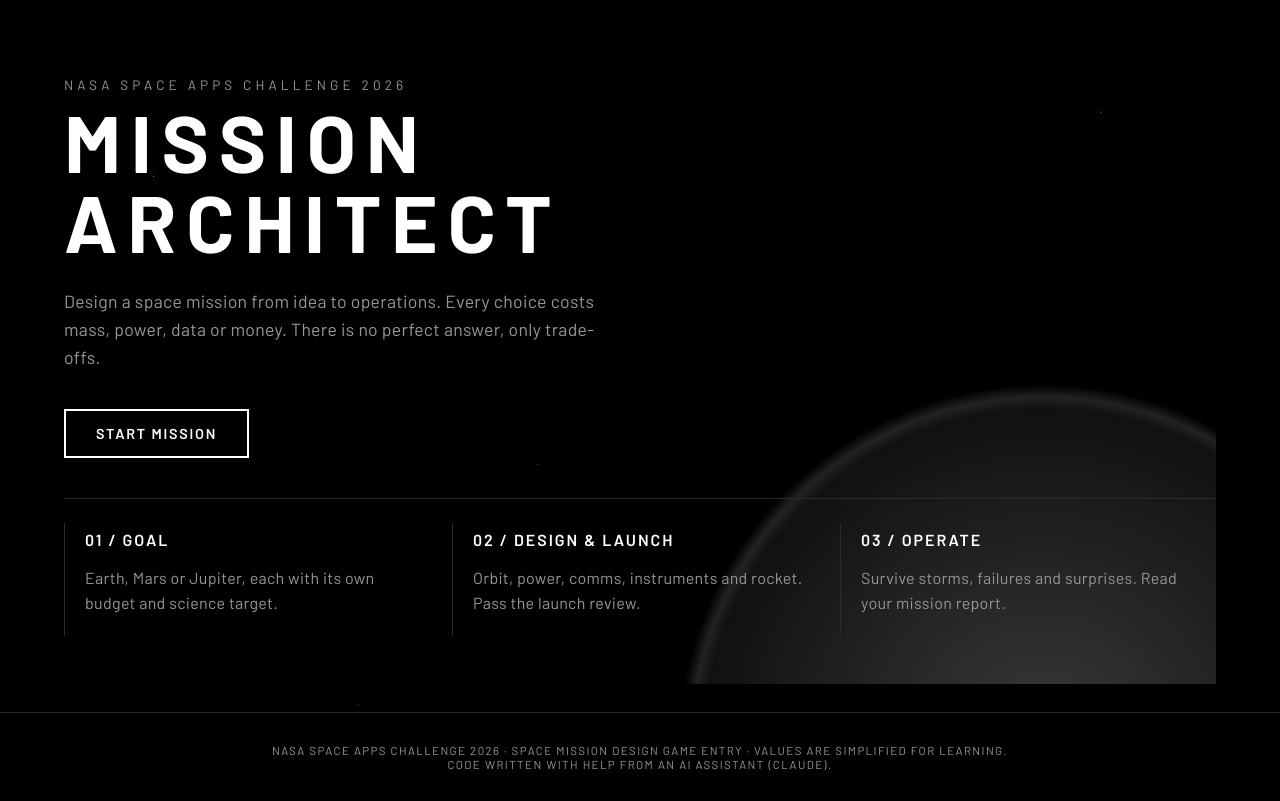
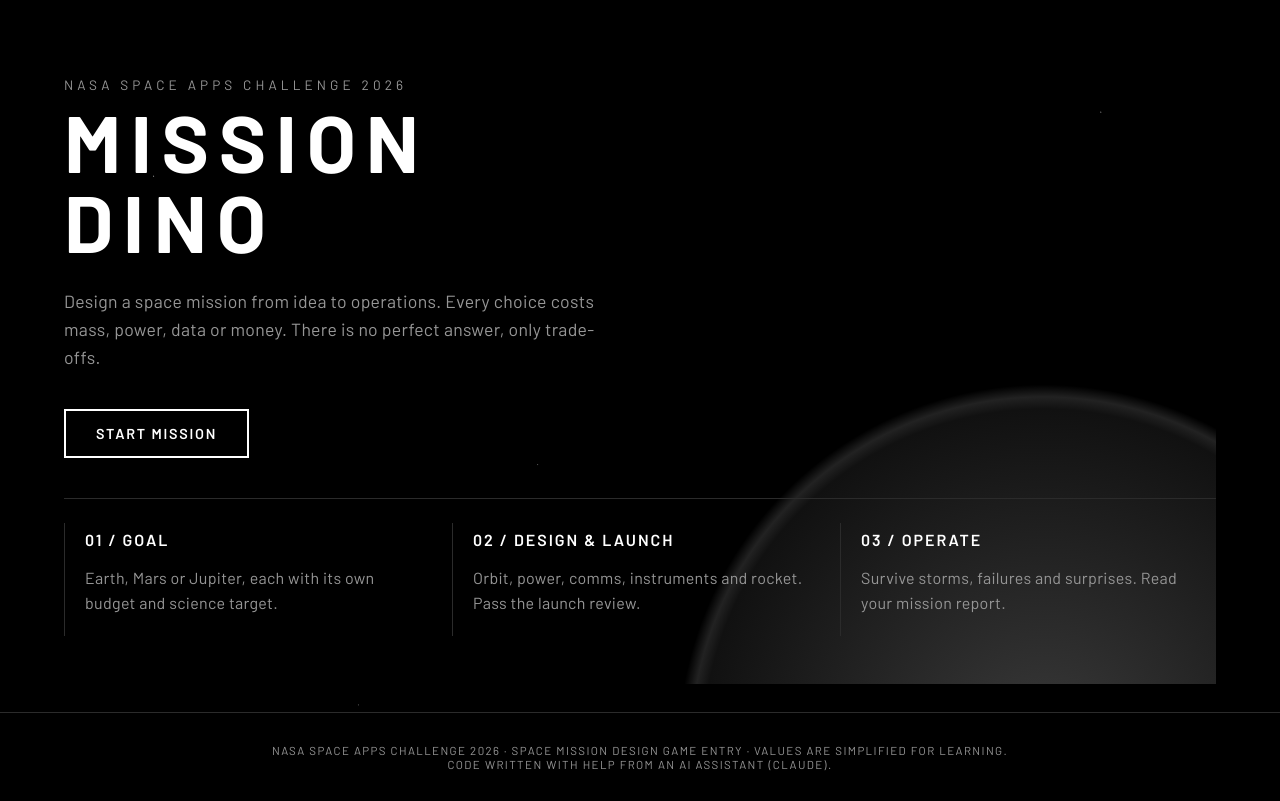
Before and after one commit to itznisila/Mission-Dino, a plain HTML site: page index.html in a window 1280 px wide. Drawn offline with Linux system fonts and the light colour scheme.

Commit message:
Rename game title to Mission Dino
Co-Authored-By: Claude Opus 5.5 <noreply@anthropic.com>

```diff
--- a/index.html
+++ b/index.html
@@ -3,7 +3,7 @@
 <head>
 <meta charset="utf-8">
 <meta name="viewport" content="width=device-width,initial-scale=1">
-<title>Mission Architect – Space Mission Design Game</title>
+<title>Mission Dino – Space Mission Design Game</title>
 <meta name="description" content="Design, launch and operate your own space mission. A NASA Space Apps Challenge 2026 entry (Space Mission Design Game).">
 <meta name="ai-assistance" content="Game code written with assistance from an AI model (Claude). Game design, testing and data choices by the team.">
 <link rel="preconnect" href="https://fonts.googleapis.com"><link href="https://fonts.googleapis.com/css2?family=Barlow:wght@300;400;500;600;700&display=swap" rel="stylesheet">
@@ -281,7 +281,7 @@ const SCREENS = {
   home: () => `
     <section class="hero">
       <div class="kick">NASA Space Apps Challenge 2026</div>
-      <h1>Mission<br>Architect</h1>
+      <h1>Mission<br>Dino</h1>
       <p class="mut" style="max-width:560px;font-size:1.1rem">Design a space mission from idea to operations. Every choice costs mass, power, data or money. There is no perfect answer, only trade-offs.</p>
       <div class="row" style="margin-top:20px"><button class="btn" data-act="go" data-v="setup">Start mission</button></div>
       <div class="grid steps">
```
